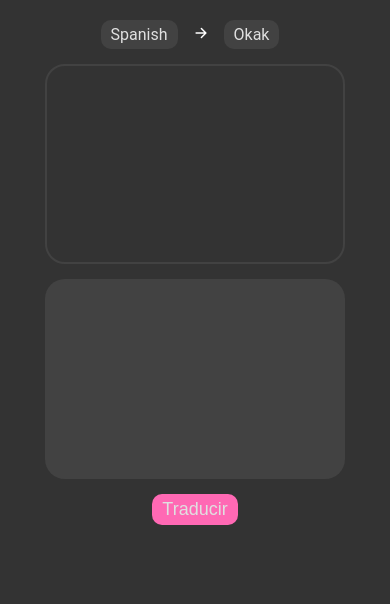
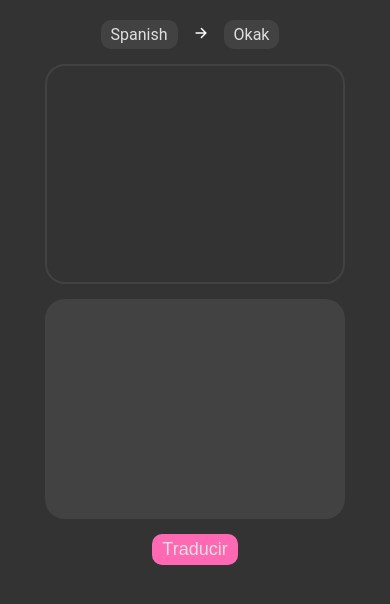
Before and after one commit to BenjaminAlvarezDiaz/luciel-gift2, a React (Vite) app: page /poetryTranslator in a window 390 px wide. Shown: the top 604 px of the page. Built offline with nearby package versions, Linux system fonts and the light colour scheme.

Commit message:
Update PoetryTranslator.module.css

```diff
--- a/src/styles/PoetryTranslator.module.css
+++ b/src/styles/PoetryTranslator.module.css
@@ -106,7 +106,7 @@
 
 @media (max-width: 615px) {
     .textarea {
-        min-height: 200px;
+        min-height: 220px;
     }
 }
 
```
